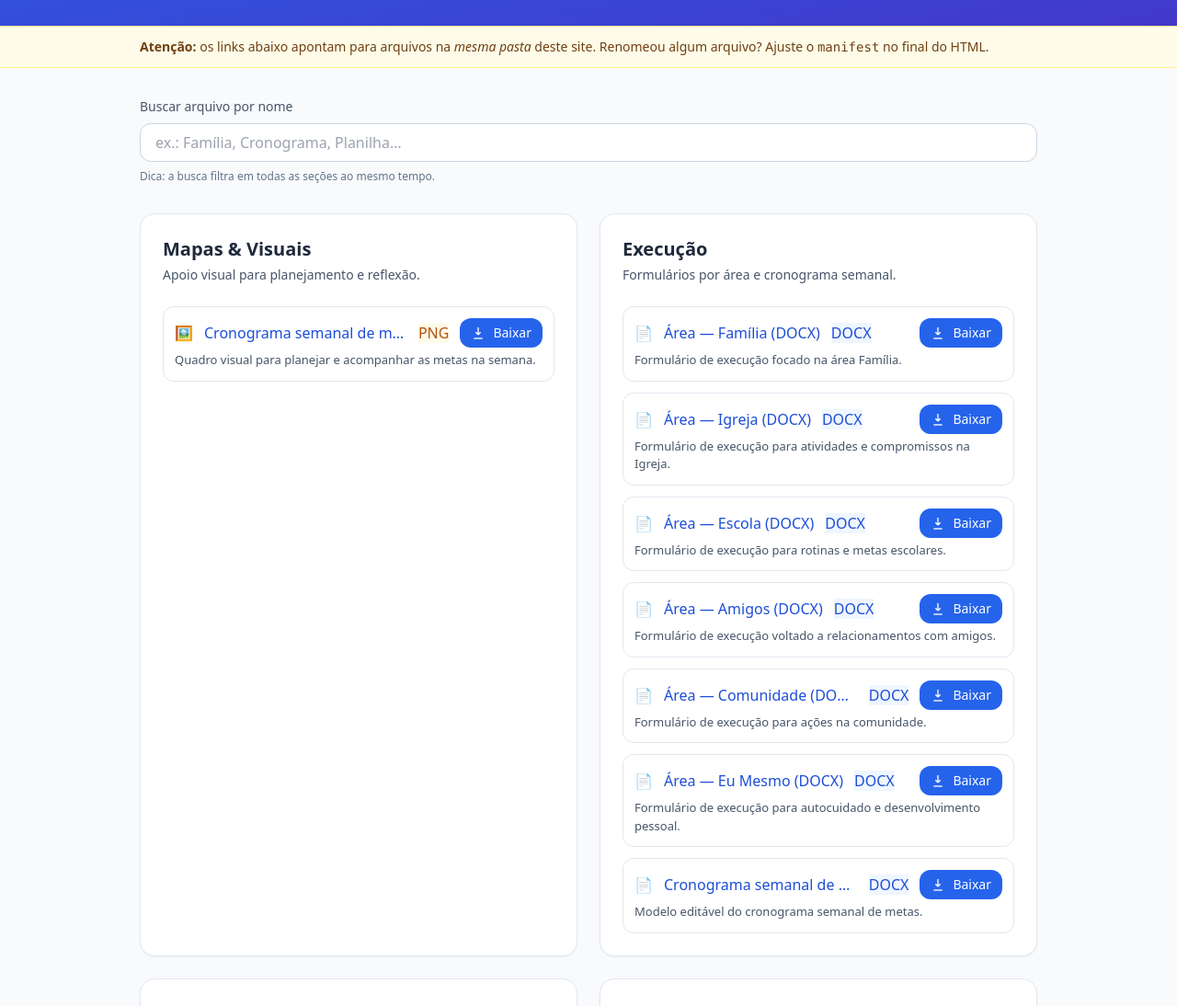
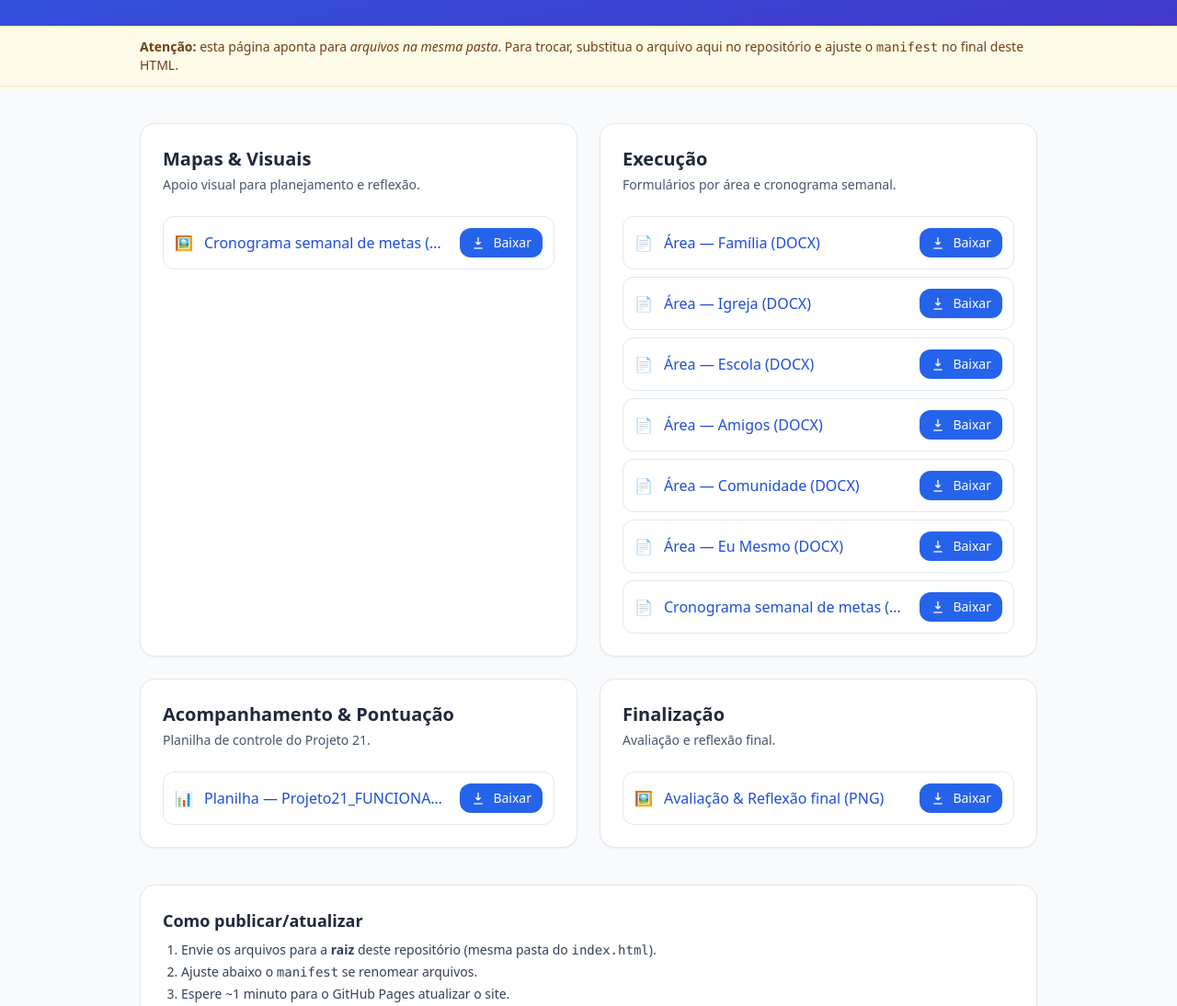
Before and after one commit to wygaz/projeto21-downloads, a plain HTML site: page index.html in a window 1280 px wide. Shown: the part 200-1294 px from the top of the page at 92% size. Drawn offline with nearby package versions, Linux system fonts and the light colour scheme.

```diff
--- a/index.html
+++ b/index.html
@@ -6,13 +6,9 @@
   <title>Projeto 21 — Materiais para Download</title>
   <script src="https://cdn.tailwindcss.com"></script>
   <meta name="description" content="Baixe os materiais oficiais do Projeto 21: formulários por área, cronograma semanal e planilha de acompanhamento." />
-  <style>
-    body{font-feature-settings:"liga","kern"}
-    .chip{ @apply rounded-full px-2.5 py-0.5 text-[12px] font-medium border; }
-  </style>
+  <style>body{font-feature-settings:"liga","kern"}</style>
 </head>
 <body class="bg-slate-50 text-slate-800">
-  <!-- HERO -->
   <header class="bg-gradient-to-br from-blue-600 to-indigo-700 text-white">
     <div class="max-w-5xl mx-auto px-6 py-10">
       <h1 class="text-3xl sm:text-4xl font-bold tracking-tight">Projeto 21 — Materiais oficiais</h1>
@@ -27,77 +23,55 @@
     </div>
   </header>
 
-  <!-- AVISO -->
   <div class="bg-yellow-50 border-y border-yellow-200">
     <div class="max-w-5xl mx-auto px-6 py-3 text-sm text-yellow-900">
-      <strong>Atenção:</strong> os links abaixo apontam para arquivos na <em>mesma pasta</em> deste site. Renomeou algum arquivo? Ajuste o <code>manifest</code> no final do HTML.
+      <strong>Atenção:</strong> esta página aponta para <em>arquivos na mesma pasta</em>. Para trocar, substitua o arquivo aqui no repositório e ajuste o <code>manifest</code> no final deste HTML.
     </div>
   </div>
 
-  <!-- BUSCA -->
-  <div class="max-w-5xl mx-auto px-6 pt-8">
-    <label class="block text-sm font-medium text-slate-600 mb-2">Buscar arquivo por nome</label>
-    <input id="search" type="search" placeholder="ex.: Família, Cronograma, Planilha…" class="w-full rounded-xl border border-slate-300 px-4 py-2 focus:outline-none focus:ring-2 focus:ring-blue-500 focus:border-blue-500 bg-white" />
-    <p class="text-xs text-slate-500 mt-2">Dica: a busca filtra em todas as seções ao mesmo tempo.</p>
-  </div>
-
-  <!-- DOWNLOADS -->
-  <main id="downloads" class="max-w-5xl mx-auto px-6 py-8">
+  <main id="downloads" class="max-w-5xl mx-auto px-6 py-10">
     <div class="grid md:grid-cols-2 gap-6">
-      <!-- MAPAS -->
       <section class="rounded-2xl bg-white shadow-sm border border-slate-200">
         <div class="p-6">
           <h2 class="text-xl font-semibold">Mapas & Visuais</h2>
           <p class="text-sm text-slate-600 mt-1">Apoio visual para planejamento e reflexão.</p>
         </div>
-        <ul id="list-mapas" class="px-6 pb-6 space-y-3"></ul>
+        <ul id="list-mapas" class="px-6 pb-6 space-y-2"></ul>
       </section>
 
-      <!-- EXECUÇÃO -->
       <section class="rounded-2xl bg-white shadow-sm border border-slate-200">
         <div class="p-6">
           <h2 class="text-xl font-semibold">Execução</h2>
-          <p class="text-sm text-slate-600 mt-1">Formulários por área e cronograma semanal.</p>
+        <p class="text-sm text-slate-600 mt-1">Formulários por área e cronograma semanal.</p>
         </div>
-        <ul id="list-execucao" class="px-6 pb-6 space-y-3"></ul>
+        <ul id="list-execucao" class="px-6 pb-6 space-y-2"></ul>
       </section>
 
-      <!-- ACOMPANHAMENTO -->
       <section class="rounded-2xl bg-white shadow-sm border border-slate-200">
         <div class="p-6">
           <h2 class="text-xl font-semibold">Acompanhamento & Pontuação</h2>
           <p class="text-sm text-slate-600 mt-1">Planilha de controle do Projeto 21.</p>
         </div>
-        <ul id="list-acompanhamento" class="px-6 pb-6 space-y-3"></ul>
+        <ul id="list-acompanhamento" class="px-6 pb-6 space-y-2"></ul>
       </section>
 
-      <!-- FINALIZAÇÃO -->
       <section class="rounded-2xl bg-white shadow-sm border border-slate-200">
         <div class="p-6">
           <h2 class="text-xl font-semibold">Finalização</h2>
           <p class="text-sm text-slate-600 mt-1">Avaliação e reflexão final.</p>
         </div>
-        <ul id="list-finalizacao" class="px-6 pb-6 space-y-3"></ul>
+        <ul id="list-finalizacao" class="px-6 pb-6 space-y-2"></ul>
       </section>
-    </div>
-
-    <!-- LINK GH -->
-    <div class="mt-8 text-center">
-      <a href="https://github.com/wygaz/projeto21-downloads" target="_blank" class="inline-flex items-center gap-2 rounded-xl border border-slate-300 px-4 py-2 bg-white hover:bg-slate-50">
-        Ver tudo no GitHub
-        <svg xmlns="http://www.w3.org/2000/svg" class="h-4 w-4" viewBox="0 0 24 24" fill="none" stroke="currentColor" stroke-width="2"><path d="M7 7h10v10"/><path d="M7 17 17 7"/></svg>
-      </a>
     </div>
   </main>
 
-  <!-- COMO USAR -->
   <section id="como-usar" class="max-w-5xl mx-auto px-6 pb-14">
     <div class="rounded-2xl bg-white shadow-sm border border-slate-200 p-6">
       <h3 class="text-lg font-semibold">Como publicar/atualizar</h3>
       <ol class="list-decimal ml-5 mt-2 space-y-1 text-sm text-slate-700">
         <li>Envie os arquivos para a <strong>raiz</strong> deste repositório (mesma pasta do <code>index.html</code>).</li>
-        <li>Se renomear algo, ajuste no bloco <code>manifest</code> deste arquivo.</li>
-        <li>Aguarde ~1 minuto para o GitHub Pages atualizar.</li>
+        <li>Ajuste abaixo o <code>manifest</code> se renomear arquivos.</li>
+        <li>Espere ~1 minuto para o GitHub Pages atualizar o site.</li>
       </ol>
     </div>
   </section>
@@ -109,60 +83,36 @@
   </footer>
 
   <script>
-    /* ======================
-       MANIFESTO DE ARQUIVOS
-       ====================== */
+    // ====== MANIFEST (arquivos como no seu print) ======
     const manifest = {
       mapas: [
-        { label: "Cronograma semanal de metas (PNG)", path: "Cronograma_semanal_de_Metas.png",
-          desc: "Quadro visual para planejar e acompanhar as metas na semana." }
+        { label: "Cronograma semanal de metas (PNG)", path: "Cronograma_semanal_de_Metas.png" }
       ],
       execucao: [
-        { label: "Área — Família (DOCX)", path: "Projeto21_Familia.docx",
-          desc: "Formulário de execução focado na área Família." },
-        { label: "Área — Igreja (DOCX)", path: "Projeto21_Area_Igreja.docx",
-          desc: "Formulário de execução para atividades e compromissos na Igreja." },
-        { label: "Área — Escola (DOCX)", path: "Projeto21_Area_Escola.docx",
-          desc: "Formulário de execução para rotinas e metas escolares." },
-        { label: "Área — Amigos (DOCX)", path: "Projeto21_Area_Amigos.docx",
-          desc: "Formulário de execução voltado a relacionamentos com amigos." },
-        { label: "Área — Comunidade (DOCX)", path: "Projeto21_Area_Comunidade.docx",
-          desc: "Formulário de execução para ações na comunidade." },
-        { label: "Área — Eu Mesmo (DOCX)", path: "Projeto21_Area_Eu_Mesmo.docx",
-          desc: "Formulário de execução para autocuidado e desenvolvimento pessoal." },
-        { label: "Cronograma semanal de metas (DOCX)", path: "CronogramaSemanalDeMetas.docx",
-          desc: "Modelo editável do cronograma semanal de metas." }
+        { label: "Área — Família (DOCX)", path: "Projeto21_Familia.docx" },
+        { label: "Área — Igreja (DOCX)", path: "Projeto21_Area_Igreja.docx" },
+        { label: "Área — Escola (DOCX)", path: "Projeto21_Area_Escola.docx" },
+        { label: "Área — Amigos (DOCX)", path: "Projeto21_Area_Amigos.docx" },
+        { label: "Área — Comunidade (DOCX)", path: "Projeto21_Area_Comunidade.docx" },
+        { label: "Área — Eu Mesmo (DOCX)", path: "Projeto21_Area_Eu_Mesmo.docx" },
+        { label: "Cronograma semanal de metas (DOCX)", path: "CronogramaSemanalDeMetas.docx" }
       ],
       acompanhamento: [
-        { label: "Planilha — Projeto21_FUNCIONANDO_AUTOMATIZADO_OK (XLSX)", path: "Projeto21_FUNCIONANDO_AUTOMATIZADO_OK.xlsx",
-          desc: "Planilha de acompanhamento com áreas, objetivos, estratégias e resumos." }
+        { label: "Planilha — Projeto21_FUNCIONANDO_AUTOMATIZADO_OK (XLSX)", path: "Projeto21_FUNCIONANDO_AUTOMATIZADO_OK.xlsx" }
       ],
       finalizacao: [
-        { label: "Avaliação & Reflexão final (PNG)", path: "Avaliacao_e_Reflexao_Final.png",
-          desc: "Guia visual para reflexão e fechamento do ciclo de 21 dias." }
+        { label: "Avaliação & Reflexão final (PNG)", path: "Avaliacao_e_Reflexao_Final.png" }
       ]
     };
 
-    /* ===== utilitários ===== */
-    function ext(path){ return (path.split('.').pop() || '').toLowerCase(); }
-    function icon(path){
-      const e = ext(path);
-      if (e === 'docx') return '📄';
-      if (e === 'xlsx') return '📊';
-      if (e === 'png')  return '🖼️';
-      if (e === 'pdf')  return '📕';
+    // Ícone por extensão
+    function iconFor(path){
+      const ext = path.split('.').pop().toLowerCase();
+      if (ext === 'docx') return '📄';
+      if (ext === 'xlsx') return '📊';
+      if (ext === 'png' ) return '🖼️';
+      if (ext === 'pdf' ) return '📕';
       return '📎';
-    }
-    function typeBadge(path){
-      const e = ext(path);
-      const base = "chip border-slate-300 text-slate-700 bg-slate-50";
-      const map = {
-        docx: "border-blue-300 text-blue-700 bg-blue-50",
-        xlsx: "border-emerald-300 text-emerald-700 bg-emerald-50",
-        png:  "border-amber-300 text-amber-700 bg-amber-50",
-        pdf:  "border-rose-300 text-rose-700 bg-rose-50"
-      };
-      return `<span class="${map[e] || base}">${e.toUpperCase()}</span>`;
     }
 
     function renderList(list, containerId) {
@@ -170,58 +120,34 @@
       ul.innerHTML = "";
       list.forEach(item => {
         const li = document.createElement("li");
-        li.className = "file-row group p-3 border border-slate-200 rounded-xl bg-white hover:bg-slate-50 transition";
-
-        // top line: icon + label + badge + button
-        const top = document.createElement("div");
-        top.className = "flex items-center justify-between gap-3";
+        li.className = "flex items-center justify-between gap-3 p-3 border border-slate-200 rounded-xl hover:bg-slate-50";
 
         const left = document.createElement("div");
         left.className = "flex items-center gap-3 min-w-0";
-        const ico = document.createElement("span"); ico.textContent = icon(item.path);
+        const ico = document.createElement("span");
+        ico.textContent = iconFor(item.path);
         const a = document.createElement("a");
-        a.href = item.path; a.className = "truncate text-blue-700 hover:text-blue-900 font-medium";
+        a.href = item.path;
+        a.className = "truncate text-blue-700 hover:text-blue-900";
         a.textContent = item.label;
 
-        const badge = document.createElement("div");
-        badge.innerHTML = typeBadge(item.path);
-
-        left.appendChild(ico); left.appendChild(a); left.appendChild(badge);
+        left.appendChild(ico); left.appendChild(a);
 
         const btn = document.createElement("a");
         btn.href = item.path;
         btn.className = "shrink-0 inline-flex items-center gap-2 rounded-xl bg-blue-600 px-3 py-1.5 text-white text-sm hover:bg-blue-700";
         btn.innerHTML = '<svg xmlns="http://www.w3.org/2000/svg" class="h-4 w-4" viewBox="0 0 24 24" fill="none" stroke="currentColor" stroke-width="2"><path d="M12 3v12m0 0 4-4m-4 4-4-4"/><path d="M5 21h14"/></svg> Baixar';
 
-        top.appendChild(left); top.appendChild(btn);
-
-        // description
-        const desc = document.createElement("p");
-        desc.className = "text-[13px] text-slate-600 mt-1";
-        desc.textContent = item.desc || "";
-
-        li.appendChild(top); li.appendChild(desc);
+        li.appendChild(left);
+        li.appendChild(btn);
         ul.appendChild(li);
       });
     }
 
-    // render inicial
     renderList(manifest.mapas, 'list-mapas');
     renderList(manifest.execucao, 'list-execucao');
     renderList(manifest.acompanhamento, 'list-acompanhamento');
     renderList(manifest.finalizacao, 'list-finalizacao');
-
-    // busca
-    const q = document.getElementById('search');
-    q.addEventListener('input', () => {
-      const term = q.value.toLowerCase().trim();
-      document.querySelectorAll('.file-row').forEach(row => row.style.display = '');
-      if (!term) return;
-      document.querySelectorAll('.file-row').forEach(row => {
-        const text = row.innerText.toLowerCase();
-        if (!text.includes(term)) row.style.display = 'none';
-      });
-    });
   </script>
 </body>
 </html>
```
